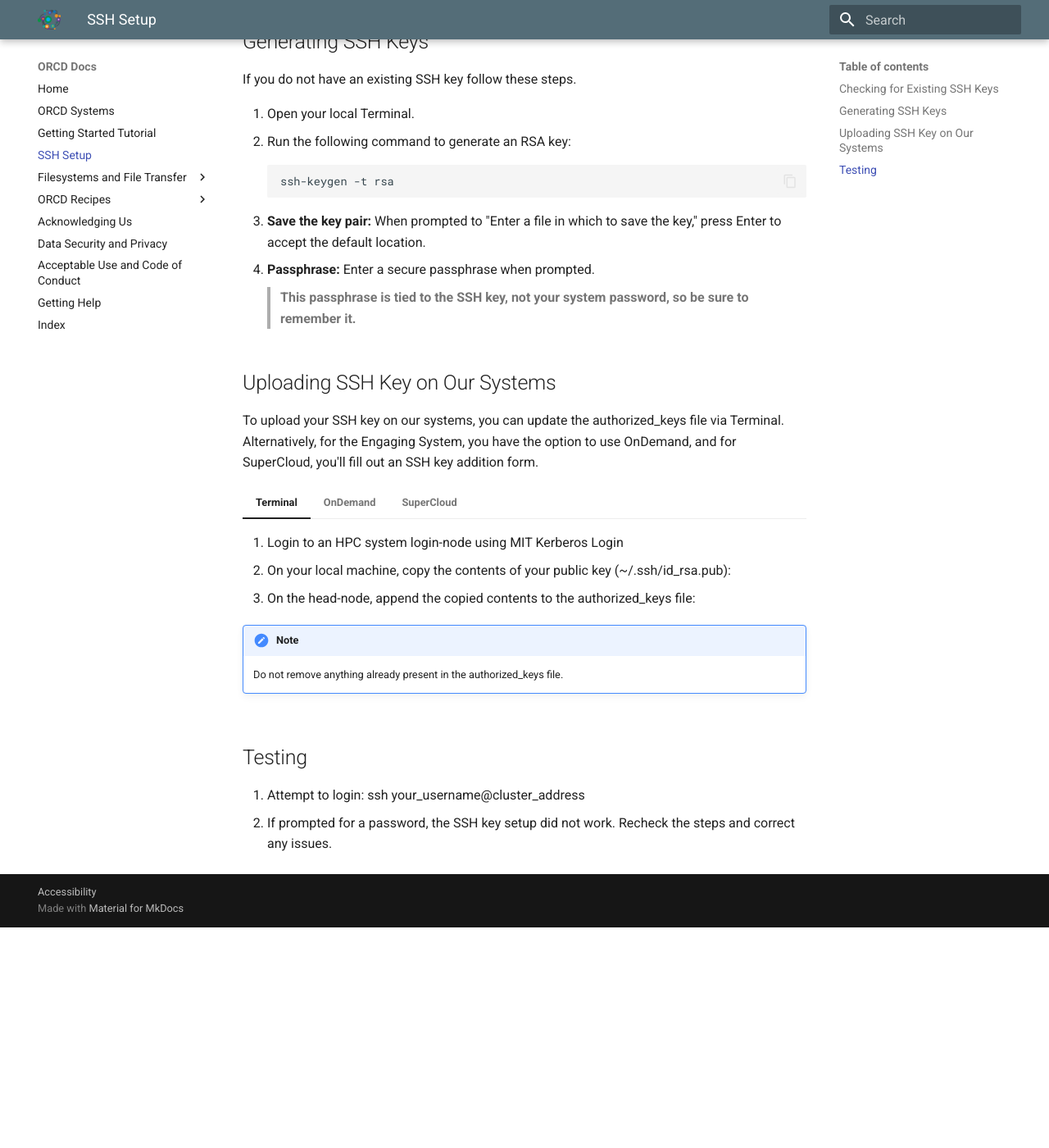
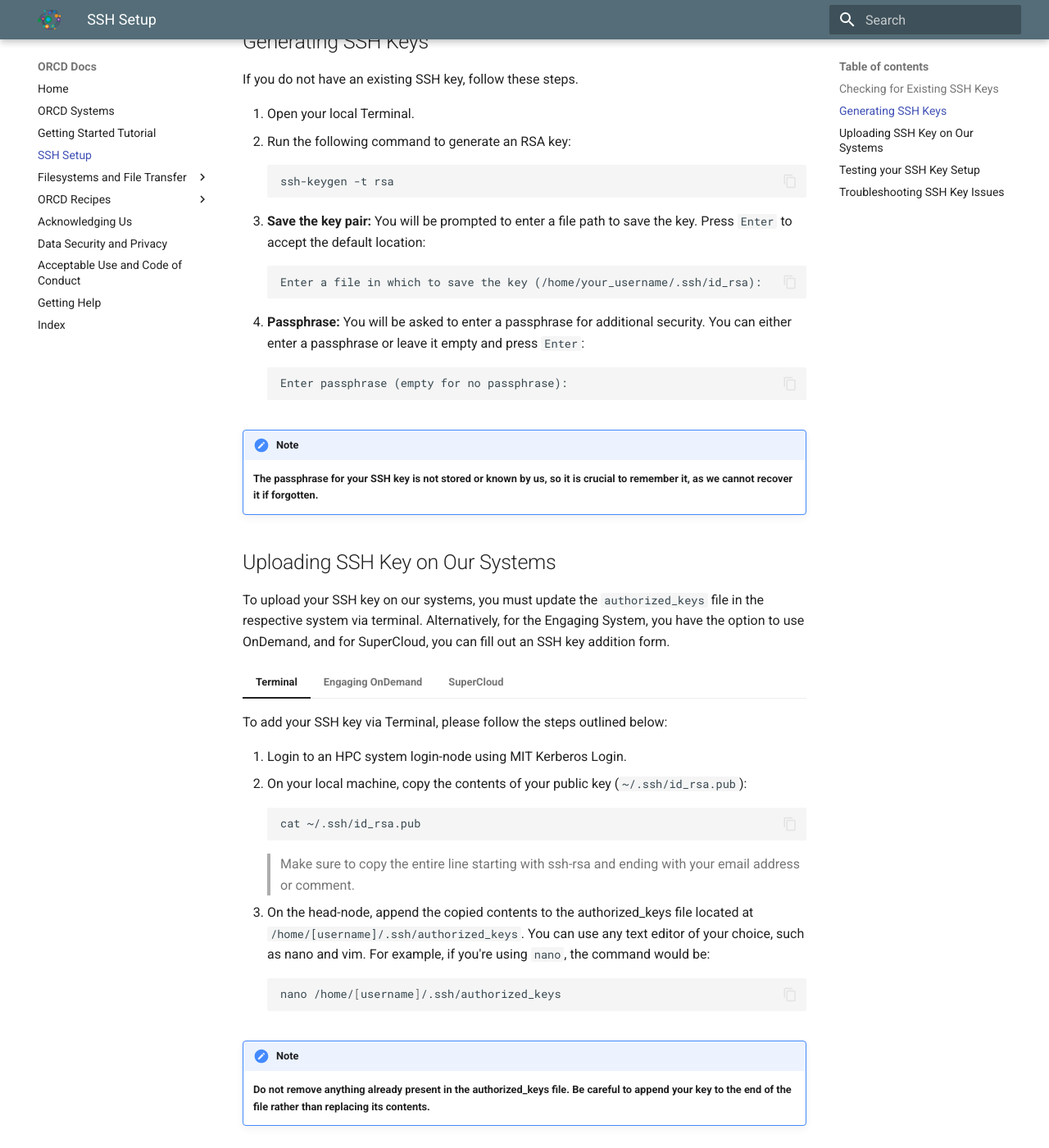
Before and after one commit to mit-orcd/orcd-docs-edit, an MkDocs documentation site: the page built from docs/ssh-setup.md, in a window 1280 px wide and 1400 px high, scrolled down 644 px. Shown: the whole window at 82% size. Built offline with MkDocs 1.6.1 and Material for MkDocs 9.7.7, drawn with Linux system fonts in a browser that asks for light colours; before the commit the page ends 1775 px from its top, so only the background shows below that; some of the changed text lies outside the part shown.

Commit message:
Added images to SSH documentation

````diff
--- a/docs/ssh-setup.md
+++ b/docs/ssh-setup.md
@@ -21,44 +21,74 @@
 
 ## Generating SSH Keys
 
-If you do not have an existing SSH key follow these steps.
+If you do not have an existing SSH key, follow these steps.
 
 1. Open your local Terminal.
 2. Run the following command to generate an RSA key:
 ```bash
 ssh-keygen -t rsa
 ```
-3. **Save the key pair:** When prompted to "Enter a file in which to save the key," press Enter to accept the default location.
-4. **Passphrase:** Enter a secure passphrase when prompted.
-> **This passphrase is tied to the SSH key, not your system password, so be sure to remember it.**
+3. **Save the key pair:** You will be prompted to enter a file path to save the key. Press `Enter` to accept the default location:
+```
+Enter a file in which to save the key (/home/your_username/.ssh/id_rsa):
+```
+
+4. **Passphrase:**
+You will be asked to enter a passphrase for additional security. You can either enter a passphrase or leave it empty and press `Enter`:
+```
+Enter passphrase (empty for no passphrase):
+```
+!!! Note
+    **The passphrase for your SSH key is not stored or known by us, so it is crucial to remember it, as we cannot recover it if forgotten.**
 
 
 ## Uploading SSH Key on Our Systems
 
-To upload your SSH key on our systems, you can update the authorized_keys file via Terminal. Alternatively, for the Engaging System, you have the option to use OnDemand, and for SuperCloud, you'll fill out an SSH key addition form.
+To upload your SSH key on our systems, you must update the `authorized_keys` file in the respective system via terminal. Alternatively, for the Engaging System, you have the option to use OnDemand, and for SuperCloud, you can fill out an SSH key addition form.
 
 === "Terminal"
+    To add your SSH key via Terminal, please follow the steps outlined below:
 
-    1. Login to an HPC system login-node using MIT Kerberos Login
-    2. On your local machine, copy the contents of your public key (~/.ssh/id_rsa.pub):
-    3. On the head-node, append the copied contents to the authorized_keys file:
+    1. Login to an HPC system login-node using MIT Kerberos Login.
+    2. On your local machine, copy the contents of your public key (`~/.ssh/id_rsa.pub`):
+    ```shell
+    cat ~/.ssh/id_rsa.pub
+    ```
+    > Make sure to copy the entire line starting with ssh-rsa and ending with your email address or comment.
+    3. On the head-node, append the copied contents to the authorized_keys file located at `/home/[username]/.ssh/authorized_keys`. You can use any text editor of your choice, such as nano and vim. For example, if you're using `nano`, the command would be:
+    ```shell
+    nano /home/[username]/.ssh/authorized_keys
+    ```
     !!! Note
-        Do not remove anything already present in the authorized_keys file.
+        **Do not remove anything already present in the authorized_keys file. Be careful to append your key to the end of the file rather than replacing its contents.**
 
+=== "Engaging OnDemand"
+    To add your SSH key to Engaging via OnDemand, please follow the steps outlined below:
 
-=== "OnDemand"
+    1. Login to Engaging OnDemand through the [portal](https://engaging-ood.mit.edu/).
+    2. Once logged in, navigate to `Files` and `Home Directory`.
+    3. On the top right corner, check `Show Dotfiles`.
+    ![Dotfiles Option](images/ssh-setup/dotfiles.png)
+    4. Click on the `.ssh` folder.
+    ![.ssh File Location](images/ssh-setup/ssh_location.png)
+    5. Locate and edit the `authorized_keys` file to add your new key.
+    ![authorized_keys Image](images/ssh-setup/authorized_keys.png)
 
-    1. Use OnDemand, navigate to the file explorer, and show dot files.
-    2. Edit the .ssh/authorized_keys file to add your new key. Ensure you add a new line after the existing keys if needed.
-
+    !!! Note
+        **Do not remove anything already present in the authorized_keys file. Be careful to append your key to the end of the file rather than replacing its contents.**
 
 === "SuperCloud"
+    To add your SSH key to SuperCloud, please follow the steps outlined below:
 
-    1. Fill out the SSH key addition form as per the SuperCloud requirements
-    https://mit-supercloud.github.io/supercloud-docs/ssh-troubleshooting-checklist/
-    https://txe1-portal.mit.edu/login/login.php?return=https%3A%2F%2Ftxe1-portal.mit.edu%2F
+    1.  Navigate to the [SuperCloud SSH Key Addition Form](https://supercloud.mit.edu/requesting-account#adding-keys) and follow the instructions to add your SSH key.
+    2. If you encounter any problems during the SSH key submission process, refer to the [SSH Troubleshooting Checklist](https://mit-supercloud.github.io/supercloud-docs/ssh-troubleshooting-checklist/) for guidance.
 
-## Testing
+## Testing your SSH Key Setup
 
-1. Attempt to login: ssh your_username@cluster_address
+To ensure that your SSH key is correctly configured, follow these steps:
+
+1. Attempt to login on your terminal: ssh your_username@cluster_address
 2. If prompted for a password, the SSH key setup did not work. Recheck the steps and correct any issues.
+
+## Troubleshooting SSH Key Issues
+If you encounter SSH key issues, you can reference the [SSH Troubleshooting Checklist](https://mit-supercloud.github.io/supercloud-docs/ssh-troubleshooting-checklist/). While this guide is for SuperCloud, it should be helpful for other systems as well. If you are still having problems, please email us at orcd-help@mit.edu and visit the [Getting Help](https://orcd-docs.mit.edu/getting-help/) page.
````
Also changed, not shown: docs/images/ssh-setup/authorized_keys.png (added), docs/images/ssh-setup/dotfiles.png (added), docs/images/ssh-setup/ssh_location.png (added).
